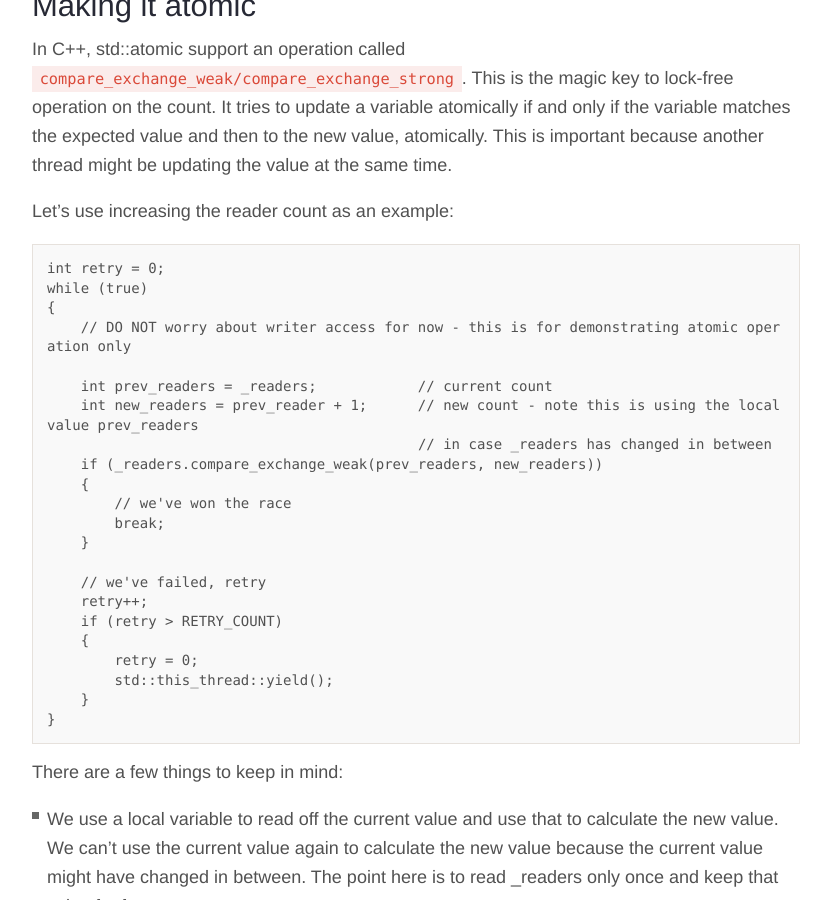
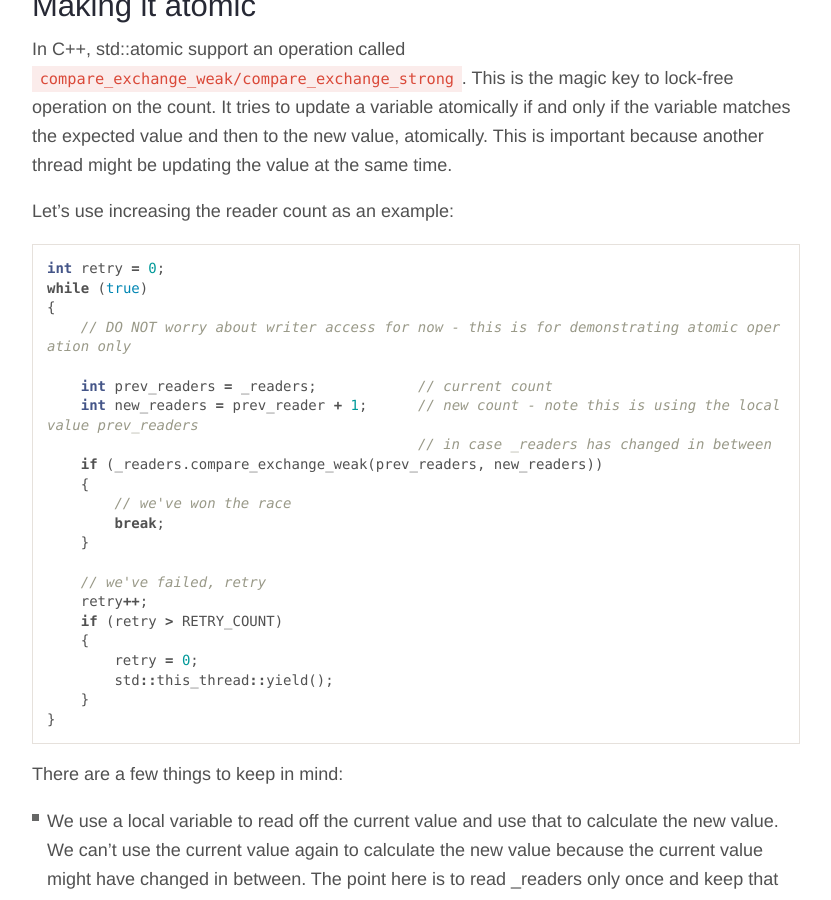
Before and after one commit to yizhang82/yizhang82.github.io, a Jekyll site: the page built from _posts/2017-10-07-rw-lock.md, in a window 1280 px wide and 900 px high, scrolled down 1393 px. Shown: the whole window, without its empty margins (224-1055 px from the left). Built offline with Jekyll 4.4.1, drawn with Linux system fonts in a browser that asks for light colours; nearby versions of some CDN libraries; comment, search, counter and statistics services are not loaded; some of the changed text lies outside the part shown.

Commit message:
fix tags

````diff
--- a/_posts/2017-10-07-rw-lock.md
+++ b/_posts/2017-10-07-rw-lock.md
@@ -46,7 +46,7 @@ In C++, std::atomic support an operation called `compare_exchange_weak/compare_e
 
 Let's use increasing the reader count as an example:
 
-``` C++
+```c++
 int retry = 0;
 while (true)
 {
@@ -97,7 +97,7 @@ OK. Now that we get the basic out of the way, it's time to implement the real re
 
 Let's take `acquire_writer_lock` as an example:
 
-``` c++
+```c++
 void acquire_writer()
 {
     int retry = 0;
@@ -126,7 +126,7 @@ void acquire_writer()
 
 This is very similar to what we had earlier, the only difference is the transition from 0 to HAS_WRITER.
 
-``` c++
+```c++
 void acquire_reader()
 {
     int retry = 0;
@@ -157,7 +157,7 @@ void acquire_reader()
 
 And to wrap it up, just like any other serious C++ programmer, we also need to add a holder for taking/releasing the lock, following the RAII pattern (assuming the class we have earlier is called rw_spin_lock).
 
-```C++
+```c++
 class writer_lock
     {
     public:
````
